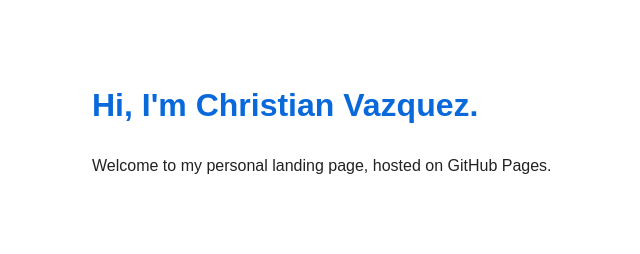
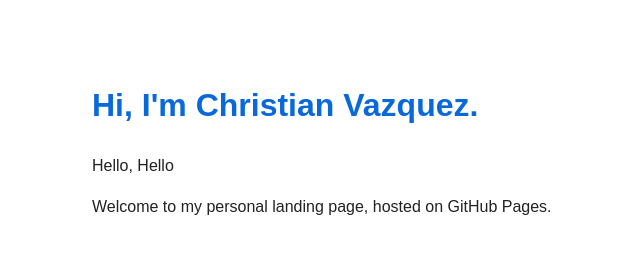
Before and after one commit to ChristianV-UMSL/ChristianV-UMSL.github.io, a plain HTML site: page index.html in a window 1280 px wide. Shown: the whole page, without its empty margins (198-838 px from the left). Drawn offline with Linux system fonts and the light colour scheme.

Commit message:
second edit

```diff
--- a/index.html
+++ b/index.html
@@ -19,6 +19,7 @@
 </head>
 <body>
   <h1>Hi, I'm Christian Vazquez.</h1>
+  <p>Hello, Hello</p>
   <p>Welcome to my personal landing page, hosted on GitHub Pages.</p>
 </body>
 </html>
```
